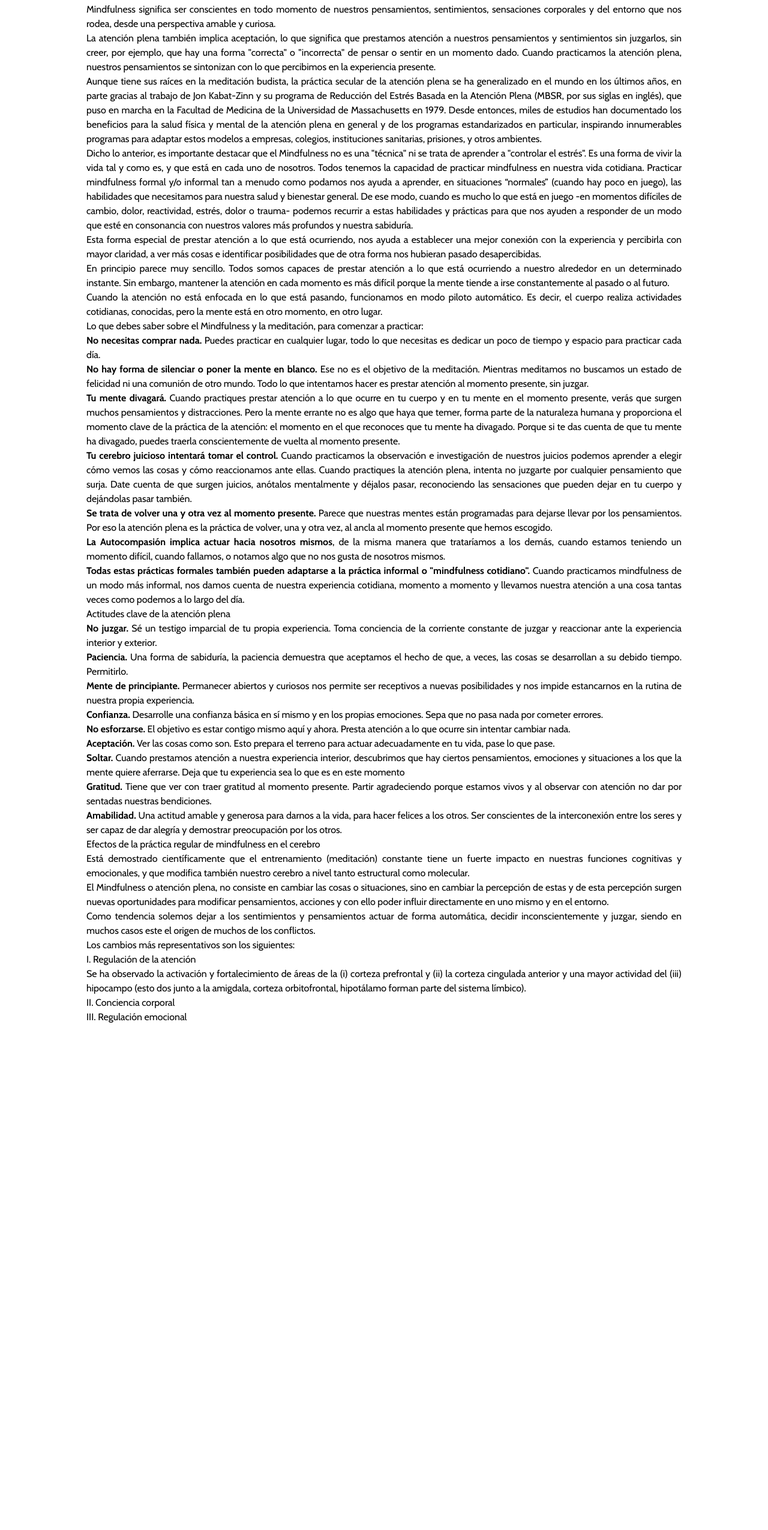
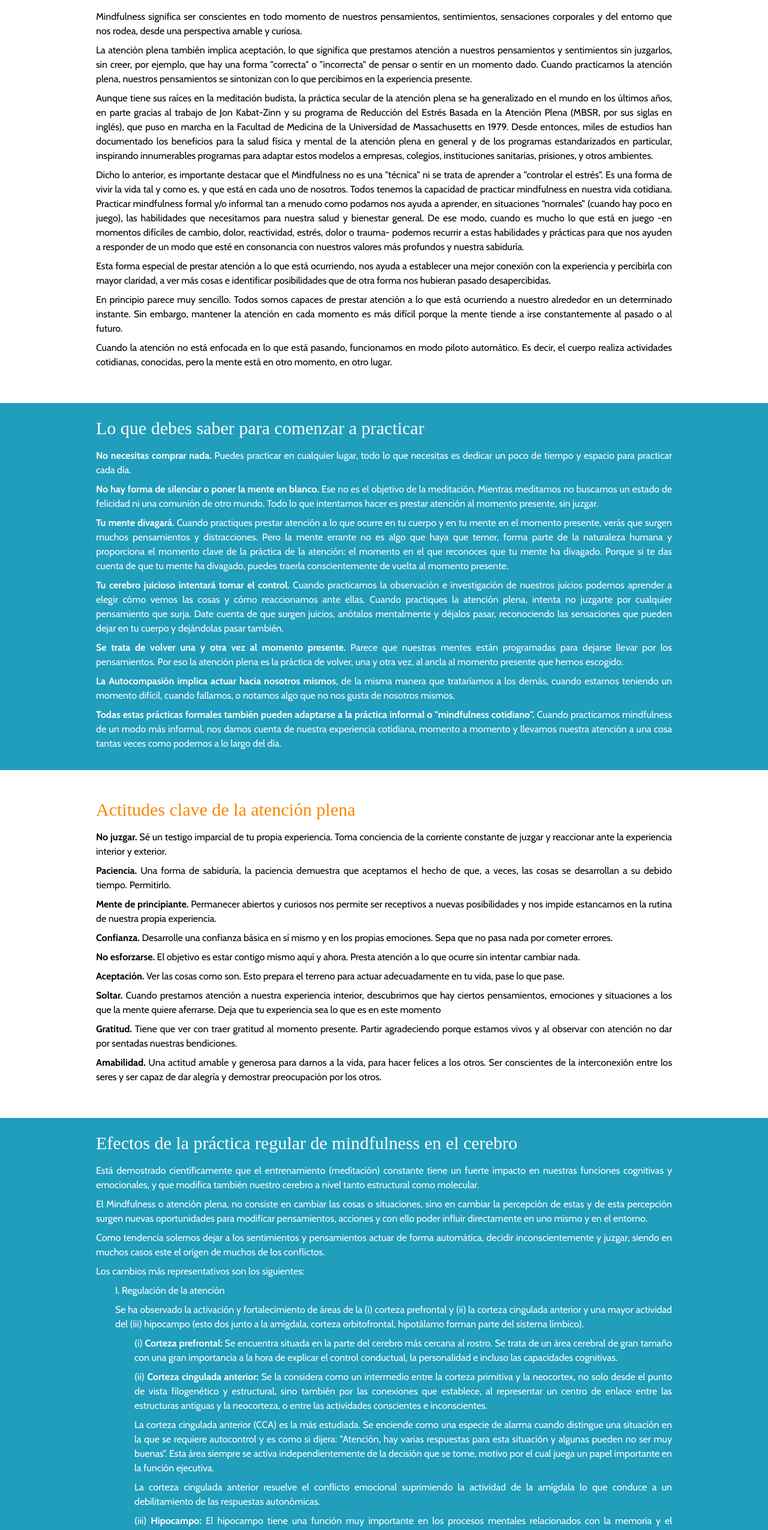
Before and after one commit to nanglada/Frontend-VeRiMindful, a React (Vite) app: page /mindfulness in a window 1280 px wide. Shown: the part 140-2691 px from the top of the page at 60% size. Before the commit the page ends 1872 px from the top, so only its background shows below. Built offline with nearby package versions, Linux system fonts and the light colour scheme.

Commit message:
fix: finished mindfulness definition

```diff
--- a/src/components/definitions/Mindfulness.tsx
+++ b/src/components/definitions/Mindfulness.tsx
@@ -1,18 +1,20 @@
 import Navbar from "../page/Navbar";
+import MindfulnessPoster from '../../assets/mindfulness.png';
 
 export default function Mindfulness() {
     return (
         <>
         <Navbar/>
-        <div className="px-36 py-6 text-justify">
-        <h1 className="font-logo text-2xl mb-2">¿Qué es el Mindfulness?</h1>
-        <p>Mindfulness significa ser conscientes en todo momento de nuestros pensamientos, sentimientos,
+        <div>
+        <div className="px-40 py-6 text-justify">
+        <h1 className="font-logo text-3xl mb-4 text-orange1">¿Qué es el Mindfulness?</h1>
+        <p className="mb-2">Mindfulness significa ser conscientes en todo momento de nuestros pensamientos, sentimientos,
             sensaciones corporales y del entorno que nos rodea, desde una perspectiva amable y curiosa.</p>
-        <p>La atención plena también implica aceptación, lo que significa que prestamos atención a nuestros
+        <p className="mb-2">La atención plena también implica aceptación, lo que significa que prestamos atención a nuestros
             pensamientos y sentimientos sin juzgarlos, sin creer, por ejemplo, que hay una forma "correcta" o
             "incorrecta" de pensar o sentir en un momento dado. Cuando practicamos la atención plena, nuestros
             pensamientos se sintonizan con lo que percibimos en la experiencia presente.</p>
-        <p>Aunque tiene sus raíces en la meditación budista, la práctica secular de la atención plena se ha
+        <p className="mb-2">Aunque tiene sus raíces en la meditación budista, la práctica secular de la atención plena se ha
             generalizado en el mundo en los últimos años, en parte gracias al trabajo de Jon Kabat-Zinn y su
             programa de Reducción del Estrés Basada en la Atención Plena (MBSR, por sus siglas en inglés),
             que puso en marcha en la Facultad de Medicina de la Universidad de Massachusetts en 1979. Desde
@@ -20,7 +22,7 @@ export default function Mindfulness() {
             atención plena en general y de los programas estandarizados en particular, inspirando innumerables
             programas para adaptar estos modelos a empresas, colegios, instituciones sanitarias,  prisiones,
             y otros ambientes.</p>
-        <p>Dicho lo anterior, es importante destacar que el Mindfulness no es una "técnica" ni se trata de
+        <p className="mb-2">Dicho lo anterior, es importante destacar que el Mindfulness no es una "técnica" ni se trata de
             aprender a "controlar el estrés". Es una forma de vivir la vida tal y como es, y que está en
             cada uno de nosotros. Todos tenemos la capacidad de practicar mindfulness en nuestra vida cotidiana.
             Practicar mindfulness formal y/o informal tan a menudo como podamos nos ayuda a aprender, en
@@ -29,79 +31,159 @@ export default function Mindfulness() {
             dolor, reactividad, estrés, dolor o trauma- podemos recurrir a estas habilidades y prácticas para que
             nos ayuden a responder de un modo que esté en consonancia con nuestros valores más profundos y nuestra
             sabiduría.</p>
-        <p>Esta forma especial de prestar atención a lo que está ocurriendo, nos ayuda a establecer una mejor
+        <p className="mb-2">Esta forma especial de prestar atención a lo que está ocurriendo, nos ayuda a establecer una mejor
             conexión con la experiencia y percibirla con mayor claridad, a ver más cosas e identificar posibilidades
             que de otra forma nos hubieran pasado desapercibidas.</p>
-        <p>En principio parece muy sencillo. Todos somos capaces de prestar atención a lo que está ocurriendo a
+        <p className="mb-2">En principio parece muy sencillo. Todos somos capaces de prestar atención a lo que está ocurriendo a
             nuestro alrededor en un determinado instante. Sin embargo, mantener la atención en cada momento es
             más difícil porque la mente tiende a irse constantemente al pasado o al futuro.</p>
-        <p>Cuando la atención no está enfocada en lo que está pasando, funcionamos en modo piloto automático.
+        <p className="mb-8">Cuando la atención no está enfocada en lo que está pasando, funcionamos en modo piloto automático.
             Es decir, el cuerpo realiza actividades cotidianas, conocidas, pero la mente está en otro momento,
             en otro lugar.</p>
-        <h1>Lo que debes saber sobre el Mindfulness y la meditación, para comenzar a practicar:</h1>
-        <p><strong>No necesitas comprar nada.</strong> Puedes practicar en cualquier lugar, todo lo que necesitas
+            </div>
+        <div className="bg-blue1 text-white">
+        <div className="px-40 py-6 text-justify">
+        <h1 className="font-logo text-3xl mb-4">Lo que debes saber para comenzar a practicar</h1>
+        <p className="mb-2"><strong>No necesitas comprar nada.</strong> Puedes practicar en cualquier lugar, todo lo que necesitas
             es dedicar un poco de tiempo y espacio para practicar cada día.</p>
-        <p><strong>No hay forma de silenciar o poner la mente en blanco.</strong> Ese no es el objetivo de la
+        <p className="mb-2"><strong>No hay forma de silenciar o poner la mente en blanco.</strong> Ese no es el objetivo de la
             meditación. Mientras meditamos no buscamos un estado de felicidad ni una comunión de otro mundo. Todo
             lo que intentamos hacer es prestar atención al momento presente, sin juzgar.</p>
-        <p><strong>Tu mente divagará.</strong> Cuando practiques prestar atención a lo que ocurre en tu cuerpo y
+        <p className="mb-2"><strong>Tu mente divagará.</strong> Cuando practiques prestar atención a lo que ocurre en tu cuerpo y
             en tu mente en el momento presente, verás que surgen muchos pensamientos y distracciones. Pero la mente
             errante no es algo que haya que temer, forma parte de la naturaleza humana y proporciona el momento clave
             de la práctica de la atención: el momento en el que reconoces que tu mente ha divagado. Porque si te das
             cuenta de que tu mente ha divagado, puedes traerla conscientemente de vuelta al momento presente. </p>
-        <p><strong>Tu cerebro juicioso intentará tomar el control.</strong> Cuando practicamos la observación e
+        <p className="mb-2"><strong>Tu cerebro juicioso intentará tomar el control.</strong> Cuando practicamos la observación e
             investigación de nuestros juicios podemos aprender a elegir cómo vemos las cosas y cómo reaccionamos
             ante ellas. Cuando practiques la atención plena, intenta no juzgarte por cualquier pensamiento que surja.
             Date cuenta de que surgen juicios, anótalos mentalmente y déjalos pasar, reconociendo las sensaciones que
             pueden dejar en tu cuerpo y dejándolas pasar también.</p>
-        <p><strong>Se trata de volver una y otra vez al momento presente.</strong> Parece que nuestras mentes están
+        <p className="mb-2"><strong>Se trata de volver una y otra vez al momento presente.</strong> Parece que nuestras mentes están
             programadas para dejarse llevar por los pensamientos. Por eso la atención plena es la práctica de volver,
             una y otra vez, al ancla al momento presente que hemos escogido.</p>
-        <p><strong>La Autocompasión implica actuar hacia nosotros mismos</strong>, de la misma manera que trataríamos
+        <p className="mb-2"><strong>La Autocompasión implica actuar hacia nosotros mismos</strong>, de la misma manera que trataríamos
             a los demás, cuando estamos teniendo un momento difícil, cuando fallamos, o notamos algo que no nos gusta
             de nosotros mismos.</p>
-        <p><strong>Todas estas prácticas formales también pueden adaptarse a la práctica informal o "mindfulness
+        <p className="mb-2"><strong>Todas estas prácticas formales también pueden adaptarse a la práctica informal o "mindfulness
             cotidiano".</strong> Cuando practicamos mindfulness de un modo más informal, nos damos cuenta de nuestra
             experiencia cotidiana, momento a momento y llevamos nuestra atención a una cosa tantas veces como podemos
             a lo largo del día.</p>
-        <h1>Actitudes clave de la atención plena</h1>
-        <p><strong>No juzgar.</strong> Sé un testigo imparcial de tu propia experiencia. Toma conciencia de la
+        </div>
+        </div>
+        <div className="px-40 py-6 text-justify mt-6">
+        <h1 className="font-logo text-3xl mb-4 text-orange1">Actitudes clave de la atención plena</h1>
+        <p className="mb-2"><strong>No juzgar.</strong> Sé un testigo imparcial de tu propia experiencia. Toma conciencia de la
             corriente constante de juzgar y reaccionar ante la experiencia interior y exterior.</p>
-        <p><strong>Paciencia.</strong> Una forma de sabiduría, la paciencia demuestra que aceptamos el hecho de que,
+        <p className="mb-2"><strong>Paciencia.</strong> Una forma de sabiduría, la paciencia demuestra que aceptamos el hecho de que,
             a veces, las cosas se desarrollan a su debido tiempo. Permitirlo.</p>
-        <p><strong>Mente de principiante.</strong> Permanecer abiertos y curiosos nos permite ser receptivos a nuevas
+        <p className="mb-2"><strong>Mente de principiante.</strong> Permanecer abiertos y curiosos nos permite ser receptivos a nuevas
             posibilidades y nos impide estancarnos en la rutina de nuestra propia experiencia.</p>
-        <p><strong>Confianza.</strong> Desarrolle una confianza básica en sí mismo y en los propias emociones. Sepa
+        <p className="mb-2"><strong>Confianza.</strong> Desarrolle una confianza básica en sí mismo y en los propias emociones. Sepa
             que no pasa nada por cometer errores.</p>
-        <p><strong>No esforzarse.</strong> El objetivo es estar contigo mismo aquí y ahora. Presta atención a lo que
+        <p className="mb-2"><strong>No esforzarse.</strong> El objetivo es estar contigo mismo aquí y ahora. Presta atención a lo que
             ocurre sin intentar cambiar nada.</p>
-        <p><strong>Aceptación.</strong> Ver las cosas como son. Esto prepara el terreno para actuar adecuadamente en
+        <p className="mb-2"><strong>Aceptación.</strong> Ver las cosas como son. Esto prepara el terreno para actuar adecuadamente en
             tu vida, pase lo que pase.</p>
-        <p><strong>Soltar.</strong> Cuando prestamos atención a nuestra experiencia interior, descubrimos que hay
+        <p className="mb-2"><strong>Soltar.</strong> Cuando prestamos atención a nuestra experiencia interior, descubrimos que hay
             ciertos pensamientos, emociones y situaciones a los que la mente quiere aferrarse. Deja que tu experiencia
             sea lo que es en este momento</p>
-        <p><strong>Gratitud.</strong> Tiene que ver con traer gratitud al momento presente. Partir agradeciendo porque
+        <p className="mb-2"><strong>Gratitud.</strong> Tiene que ver con traer gratitud al momento presente. Partir agradeciendo porque
             estamos vivos y al observar con atención no dar por sentadas nuestras bendiciones.</p>
-        <p><strong>Amabilidad.</strong> Una actitud amable y generosa para darnos a la vida, para hacer felices a los
+        <p className="mb-8"><strong>Amabilidad.</strong> Una actitud amable y generosa para darnos a la vida, para hacer felices a los
             otros. Ser conscientes de la interconexión entre los seres y ser capaz de dar alegría y demostrar
             preocupación por los otros.</p>
-        <h1>Efectos de la práctica regular de mindfulness en el cerebro</h1>
-        <p>Está demostrado científicamente que el entrenamiento (meditación) constante  tiene un fuerte impacto en
+        </div>
+        <div className="bg-blue1 text-white">
+        <div className="px-40 py-6 text-justify">
+        <h1 className="font-logo text-3xl mb-4">Efectos de la práctica regular de mindfulness en el cerebro</h1>
+        <p className="mb-2">Está demostrado científicamente que el entrenamiento (meditación) constante  tiene un fuerte impacto en
             nuestras funciones cognitivas y emocionales, y que modifica también nuestro cerebro a nivel tanto
             estructural como molecular.</p>
-        <p>El Mindfulness o atención plena, no consiste en cambiar las cosas o situaciones, sino en cambiar la
+        <p className="mb-2">El Mindfulness o atención plena, no consiste en cambiar las cosas o situaciones, sino en cambiar la
             percepción de estas y de esta percepción surgen nuevas oportunidades para modificar pensamientos,
             acciones y con ello poder influir directamente en uno mismo y en el entorno.</p>
-        <p>Como tendencia solemos dejar a los sentimientos y pensamientos actuar de forma automática, decidir
+        <p className="mb-2">Como tendencia solemos dejar a los sentimientos y pensamientos actuar de forma automática, decidir
             inconscientemente y juzgar, siendo en muchos casos este el origen de muchos de los conflictos.</p>
-        <p>Los cambios más representativos son los siguientes:</p>
-        <ol>
-            <li>I. Regulación de la atención</li>
-            <p>Se ha observado la activación y fortalecimiento de áreas de la (i) corteza prefrontal y (ii)
-                la corteza cingulada anterior y una mayor actividad del (iii) hipocampo (esto dos junto a la amigdala, corteza orbitofrontal, hipotálamo forman parte del sistema límbico).</p>
-            <li>II. Conciencia corporal</li>
-            <li>III. Regulación emocional</li>
+        <p className="mb-2">Los cambios más representativos son los siguientes:</p>
+        <ol className="ml-8">
+            <li className="mb-2">I. Regulación de la atención</li>
+            <p className="mb-2">Se ha observado la activación y fortalecimiento de áreas de la (i) corteza prefrontal y (ii)
+                la corteza cingulada anterior y una mayor actividad del (iii) hipocampo (esto dos junto a la amígdala, corteza orbitofrontal, hipotálamo forman parte del sistema límbico).</p>
+            <ol className="ml-8">
+                <li className="mb-2">(i) <strong>Corteza prefrontal:</strong> Se encuentra situada en la parte del cerebro más
+                cercana al rostro. Se trata de un área cerebral de gran tamaño con una gran importancia a la hora de explicar el
+                control conductual, la personalidad e incluso las capacidades cognitivas.</li>
+                <li className="mb-2">(ii) <strong>Corteza cingulada anterior:</strong> Se la considera como un intermedio entre
+                la corteza primitiva y la neocortex, no solo desde el punto de vista filogenético y estructural, sino también por
+                las conexiones que establece, al representar un centro de enlace entre las estructuras antiguas y la neocorteza,
+                o entre las actividades conscientes e inconscientes.</li>
+                <p className="mb-2">La corteza cingulada anterior (CCA) es la más estudiada. Se enciende como una especie de alarma
+                cuando distingue una situación en la que se requiere autocontrol y es como si dijera: "Atención, hay varias respuestas
+                para esta situación y algunas pueden no ser muy buenas”. Esta área siempre se activa independientemente de la decisión
+                que se tome, motivo por el cual juega un papel importante en la función ejecutiva.</p>
+                <p className="mb-2">La corteza cingulada anterior resuelve el conflicto emocional suprimiendo la actividad de la amígdala lo que conduce
+                a un debilitamiento de las respuestas autonómicas.</p>
+                <li className="mb-2">(iii) <strong>Hipocampo:</strong> El hipocampo tiene una función muy importante en los procesos
+                mentales relacionados con la memoria y el aprendizaje, tanto en la memorización de experiencias e informaciones abstractas
+                como en la recuperación de recuerdos. </li>
+            </ol>
+            <li className="mb-2">II. Conciencia corporal</li>
+            <p className="mb-2">Las meditaciones de atención plena fortalecen la capacidad de percepción:</p>
+            <ul className="ml-8">
+                <li className="mb-2">• Interior o interocepción, se mejora la empatía e intuición, se observan cambios en la corteza somatosensorial, ínsula y corteza cingulada.</li>
+                <li className="mb-2">• Exterior o exterocepción, facilita el contacto con otras personas, se encuentran implicadas las áreas de las neuronas espejo, lóbulo parietal, temporal y corteza prefrontal.</li>
+            </ul>
+            <li className="mb-2">III. Regulación emocional</li>
+            <p className="mb-2">El nivel superior del sistema límbico representa un puente conector entre los componentes de la psique inconsciente y
+                los componentes de la cognición consciente. Este puente conector que da acceso a la conciencia se puede fortalecer a
+                través del entrenamiento y práctica de la atención plena, lo que entre otros aspectos se traducirá en la mejoría de la
+                autorregulación de la capacidad de gestionar las emociones, especialmente, las relacionadas con el estrés. Se empiezan
+                a reconocer y romper asociaciones y así poder modificar patrones de valores y comportamientos arraigados. Otro aspecto
+                que podemos regular es la ansiedad, ya que, se reduce la actividad de la amígdala y se incrementa la actividad del
+                hipocampo y la corteza cingulada posterior.</p>
         </ol>
+        </div>
+        </div>
+        <div className="px-40 py-6 text-justify mt-6">
+        <h1 className="font-logo text-3xl mb-4 text-orange1">Beneficios de la práctica regular del Mindfulness</h1>
+        <p className="mb-2">Neurológicos:</p>
+        <ul className="ml-8">
+            <li className="mb-2">• Crecimiento de la corteza prefrontal e insular.</li>
+            <li className="mb-2">• Menor actividad de la amígdala.</li>
+            <li className="mb-2">• Mayor activación del hemisferio cerebral izquierdo.</li>
+            <li className="mb-2">• Favorece procesos neurológicos de abajo hacia arriba.</li>
+            <li className="mb-2">• Mejora la capacidad de concentración, atención selectiva y sostenida, función ejecutiva, memoria, capacidad y desempeño cognitivos.</li>
+            <li className="mb-2">• Estimula la creatividad, la eficiencia del aprendizaje, el esfuerzo.</li>
+        </ul>
+        <p className="mb-2">Psicológicos:</p>
+        <ul className="ml-8">
+            <li className="mb-2">• Mejora del ánimo, autoestima y compasión.</li>
+            <li className="mb-2">• Mejora la capacidad de responder y no reaccionar.</li>
+            <li className="mb-2">• Mejora la capacidad de autorregulación emocional.</li>
+            <li className="mb-2">• Efectos positivos en la depresión, ansiedad generalizada y social.</li>
+            <li className="mb-2">• Reduce el comer compulsivamente, el uso de sustancias y el comportamiento agresivo.</li>
+            <li className="mb-2">• Disminución de la tendencia a la rumiación mental.</li>
+            <li className="mb-2">• Disminuye los trastornos del sueño.</li>
+        </ul>
+        <p className="mb-2">Físicos:</p>
+        <ul className="ml-8">
+            <li className="mb-2">• Mejora funcionamiento inmune y salud cardiovascular.</li>
+            <li className="mb-2">• Mejora los hábitos alimenticios.</li>
+            <li className="mb-2">• Parece ayudar con el asma, inflamaciones y tiempo de recuperación postoperatorio.</li>
+            <li className="mb-2">• Reduce el estrés.</li>
+            <li className="mb-8">• Ayuda con dolores crónicos.</li>
+        </ul>
+        </div>
+
+        <div className="bg-blue1 text-white">
+        <div className="px-40 py-6 text-justify">
+        <h1 className="font-logo text-3xl mb-4">Pasos en la práctica de Mindfulness</h1>
+        <div className="flex justify-center items-center">
+            <img className="w-2/3" src={MindfulnessPoster}></img>
+        </div>
+        </div>
+        </div>
         </div>
         </>
     );
```
Also changed, not shown: src/assets/mindfulness.png (added).
